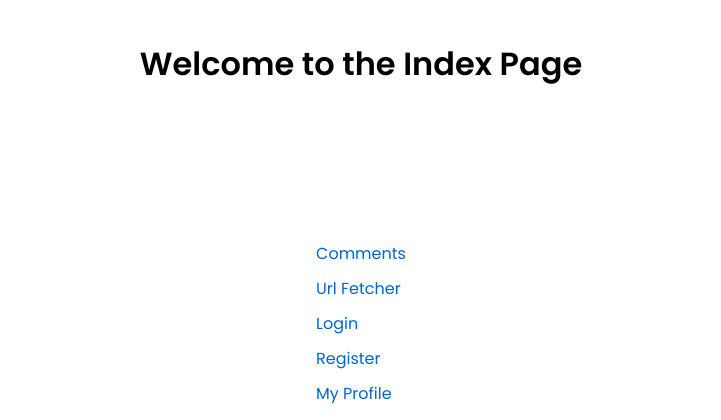
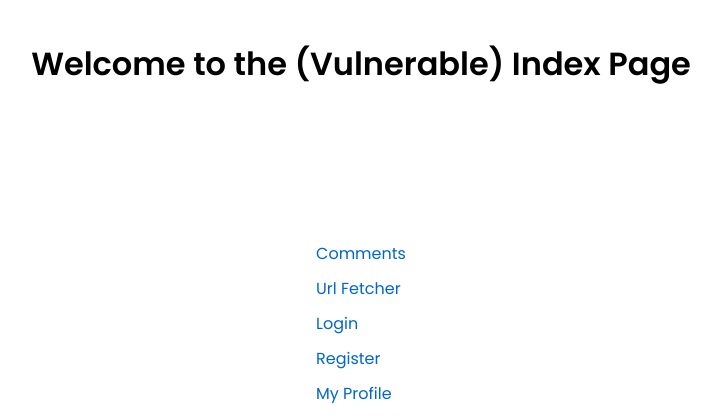
Before and after one commit to rej100/security-139, a PHP site: page / in a window 1280 px wide. Shown: the top 420 px of the page, without its empty margins (279-1000 px from the left). Run offline with PHP 8.4, Linux system fonts and the light colour scheme.

Commit message:
index changes

```diff
--- a/php/index.php
+++ b/php/index.php
@@ -6,7 +6,7 @@
     <title>Home - Index</title>
 </head>
 <body>
-    <header></head><h1>Welcome to the Index Page</h1></header>
+    <header></head><h1>Welcome to the (Vulnerable) Index Page</h1></header>
     <main>
         <ul>
             <li><a href="./comments/index.php">Comments</a></li>
```
